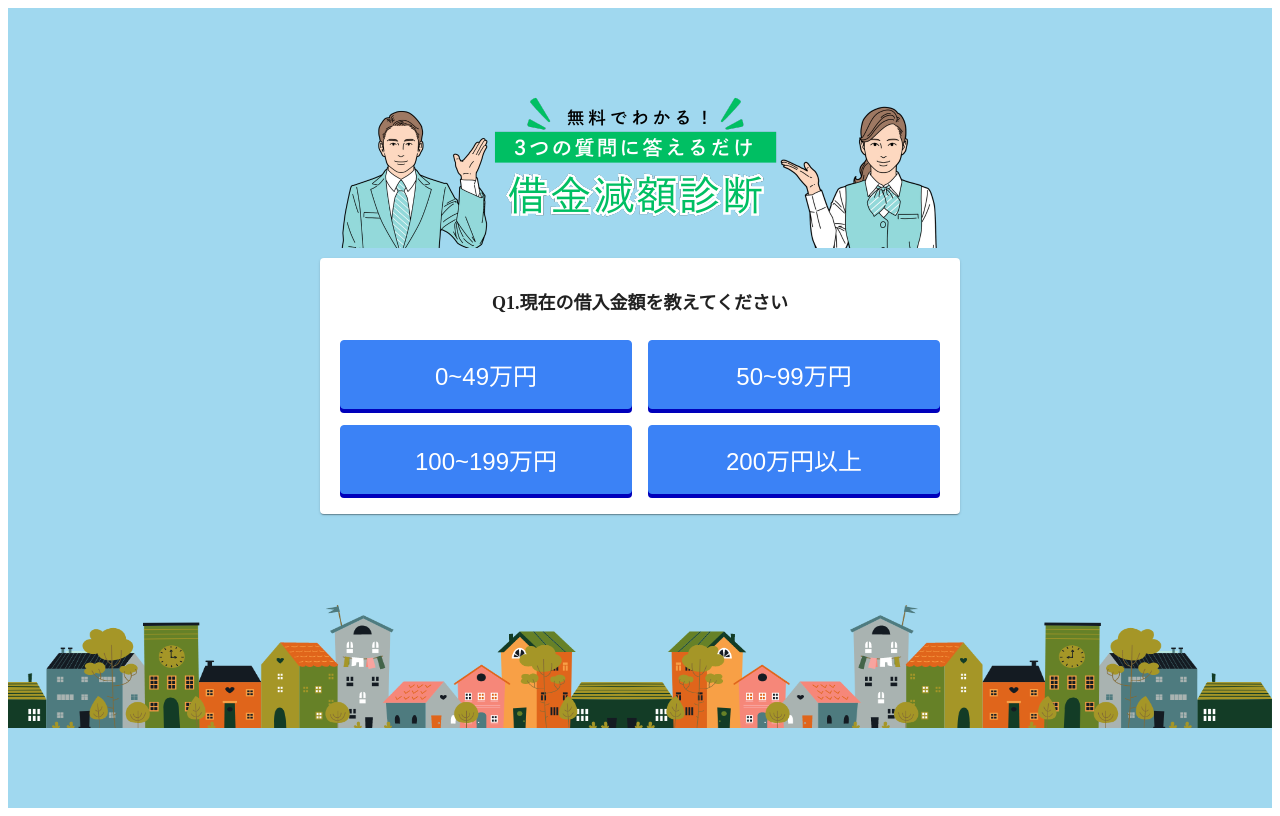
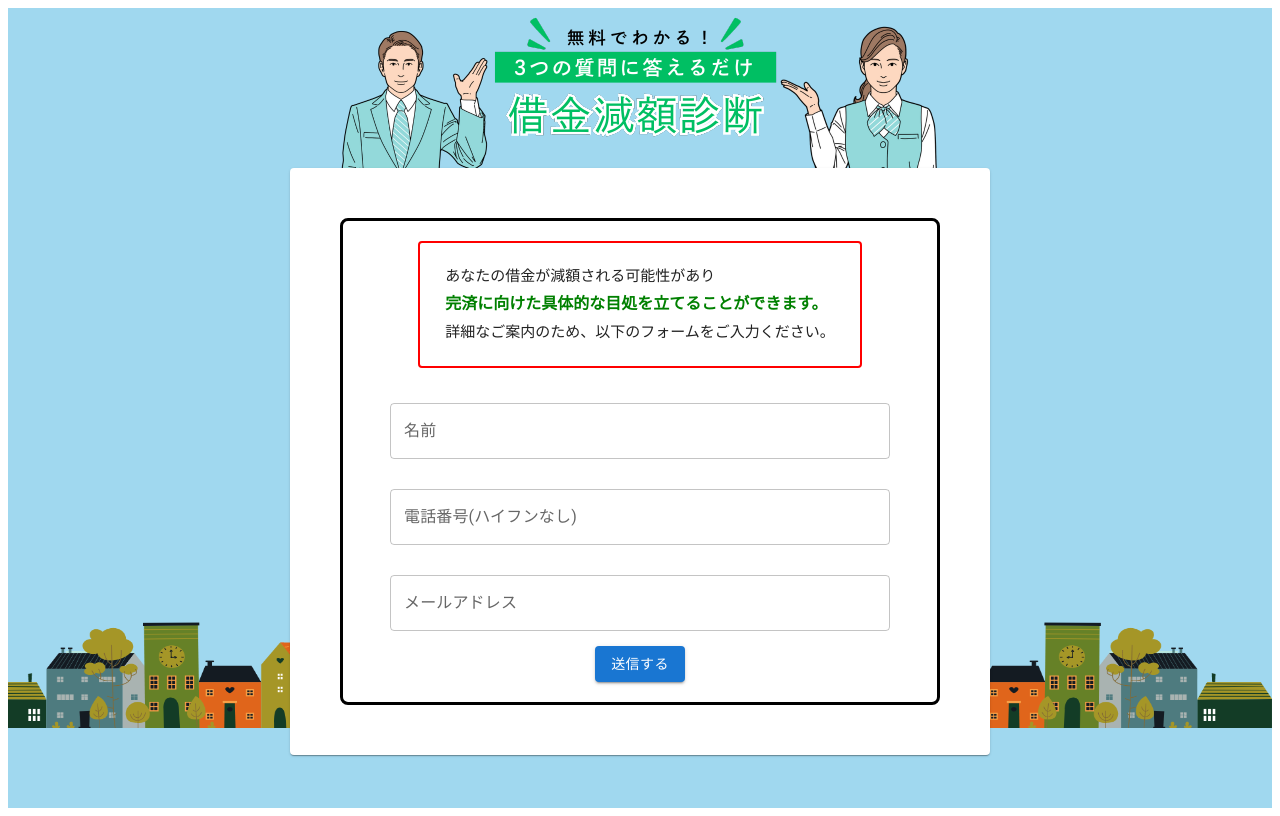
Before and after one commit to arp-y-kuromi/diagnosis-midori, a React (Vite) app: page /form in a window 1280 px wide. Built offline with nearby package versions, Linux system fonts and the light colour scheme.

Commit message:
申込フォーム作成

```diff
--- /dev/null
+++ b/src/Form/Form.tsx
@@ -0,0 +1,58 @@
+import { Box, Card } from "@mui/material";
+import { formPosition, pagePosition } from "../Page/Question/style";
+import img_midori_FV from "../Image/img_midori_FV.png";
+import { FormTextField } from "./components/FormTextField";
+import { FormMessage } from "./components/FormMessage";
+import { SentBtn } from "./components/SentBtn";
+
+const FORM_TEXT_FIELD_SX = {
+  width: "500px",
+  mt: "15px",
+  mb: "15px",
+};
+
+export const Form = () => {
+  return (
+    <>
+      <Box sx={pagePosition}>
+        <img src={img_midori_FV} alt="質問" />
+        <Card sx={formPosition}>
+          <Box
+            sx={{
+              justifyContent: "center",
+              display: "flex",
+              flexDirection: "column",
+              border: "3px solid black",
+              padding: "20px",
+              borderRadius: "8px",
+              alignItems: "center",
+            }}
+          >
+            <FormMessage />
+            <form>
+              <FormTextField
+                label="名前"
+                name="name"
+                placeholder="名前を入力してください"
+                sx={FORM_TEXT_FIELD_SX}
+              />
+              <FormTextField
+                label="電話番号(ハイフンなし)"
+                name="tell"
+                placeholder="電話番号(ハイフンなし)を入力してください"
+                sx={FORM_TEXT_FIELD_SX}
+              />
+              <FormTextField
+                label="メールアドレス"
+                name="email"
+                placeholder="メールアドレスを入力してください"
+                sx={FORM_TEXT_FIELD_SX}
+              />
+            </form>
+            <SentBtn />
+          </Box>
+        </Card>
+      </Box>
+    </>
+  );
+};
--- /dev/null
+++ b/src/Form/components/FormMessage.tsx
@@ -0,0 +1,39 @@
+import { Box } from "@mui/material";
+
+export const FormMessage = () => {
+  return (
+    <Box
+      sx={{
+        justifyContent: "center",
+        display: "flex",
+        border: "2px solid red",
+        padding: "20px",
+        borderRadius: "4px",
+        width: "400px",
+        marginBottom: "20px",
+      }}
+    >
+      <div
+        style={{
+          fontSize: "15px",
+          lineHeight: "1.8",
+        }}
+      >
+        あなたの借金が減額される可能性があり
+        <br />
+        <span
+          style={{
+            color: "green",
+            fontWeight: "bold",
+            fontSize: "16px",
+            lineHeight: "1.8",
+          }}
+        >
+          完済に向けた具体的な目処を立てることができます。
+        </span>
+        <br />
+        詳細なご案内のため、以下のフォームをご入力ください。
+      </div>
+    </Box>
+  );
+};
--- /dev/null
+++ b/src/Form/components/FormTextField.tsx
@@ -0,0 +1,54 @@
+import {
+  Box,
+  FormHelperText,
+  SxProps,
+  TextField,
+  Theme,
+  Typography,
+} from "@mui/material";
+
+type FormTextFieldType = {
+  label?: React.ReactNode;
+  errorMessage?: string;
+  name?: string;
+  rows?: number;
+  placeholder?: string;
+  sx?: SxProps<Theme>;
+  errSx?: SxProps<Theme>;
+};
+
+const ERROR_MARGIN_SX = { ml: "8px" };
+
+export const FormTextField = ({
+  label,
+  errorMessage = "",
+  name,
+  rows,
+  placeholder,
+  sx,
+  errSx,
+}: FormTextFieldType) => {
+  return (
+    <Box>
+      <Box sx={{ display: "flex", alignItems: "center" }}>
+        <TextField
+          label={label}
+          error={!!errorMessage}
+          name={name}
+          rows={rows}
+          placeholder={placeholder}
+          sx={sx}
+        />
+      </Box>
+      {!!errorMessage && (
+        <FormHelperText sx={{ ...ERROR_MARGIN_SX, ...errSx }} error>
+          {
+            <Typography variant="caption" sx={{ whiteSpace: "pre-wrap" }}>
+              {errorMessage}
+            </Typography>
+          }
+        </FormHelperText>
+      )}
+    </Box>
+  );
+};
--- /dev/null
+++ b/src/Form/components/SentBtn.tsx
@@ -0,0 +1,9 @@
+import { Button } from "@mui/material";
+
+export const SentBtn = () => {
+  return (
+    <>
+      <Button variant="contained">送信する</Button>
+    </>
+  );
+};
--- a/src/MainPage.tsx
+++ b/src/MainPage.tsx
@@ -38,11 +38,7 @@ export const MainPage = () => {
             />
           )}
           {thirdOpen && (
-            <ThirdQuestion
-              repayment={repayment}
-              setRepayment={setRepayment}
-              setThirdOpen={setThirdOpen}
-            />
+            <ThirdQuestion repayment={repayment} setRepayment={setRepayment} />
           )}
         </Card>
       </Box>
--- a/src/Page/Question/style.ts
+++ b/src/Page/Question/style.ts
@@ -15,9 +15,8 @@ export const formPosition = {
   display: "flex",
   justifyContent: "flex-start",
   flexDirection: "column",
-  padding: "20px",
+  padding: "50px",
   gap: "1rem",
-  marginTop: "10px",
 };
 
 export const questionTitle = {
--- a/src/Page/ThirdQuestion.tsx
+++ b/src/Page/ThirdQuestion.tsx
@@ -1,20 +1,21 @@
 import { Dispatch, SetStateAction, useEffect } from "react";
 import { Question } from "./Question/Question";
+import { useNavigate } from "react-router-dom";
 
 type ThirdQuestionProps = {
   repayment: string;
   setRepayment: Dispatch<SetStateAction<string>>;
-  setThirdOpen: React.Dispatch<React.SetStateAction<boolean>>;
 };
 
 export const ThirdQuestion = ({
   repayment,
   setRepayment,
-  setThirdOpen,
 }: ThirdQuestionProps) => {
+  const navigate = useNavigate();
+
   const handleClick = (loan: string) => {
     setRepayment(loan);
-    setThirdOpen(false);
+    navigate("/form");
   };
 
   useEffect(() => {
--- a/src/main.tsx
+++ b/src/main.tsx
@@ -1,8 +1,13 @@
 import ReactDOM from "react-dom/client";
+import { BrowserRouter as Router, Routes, Route } from "react-router-dom";
 import { MainPage } from "./MainPage";
+import { Form } from "./Form/Form";
 
 ReactDOM.createRoot(document.getElementById("root")!).render(
-  <>
-    <MainPage />
-  </>
+  <Router>
+    <Routes>
+      <Route path="/" element={<MainPage />} />
+      <Route path="/form" element={<Form />} />
+    </Routes>
+  </Router>
 );
```
Also changed, not shown: package.json (+6 -5 lines), 2 other files (tests, documents, lock files or other folders).
